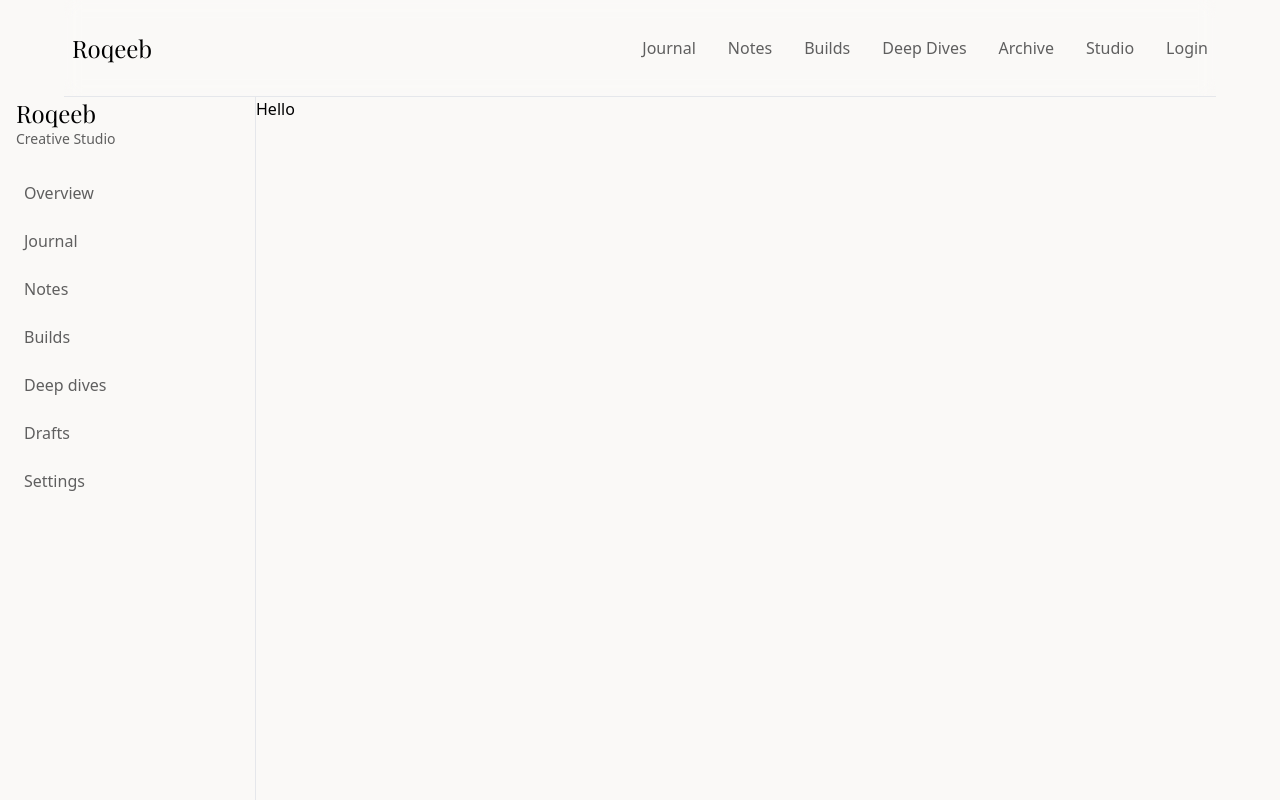
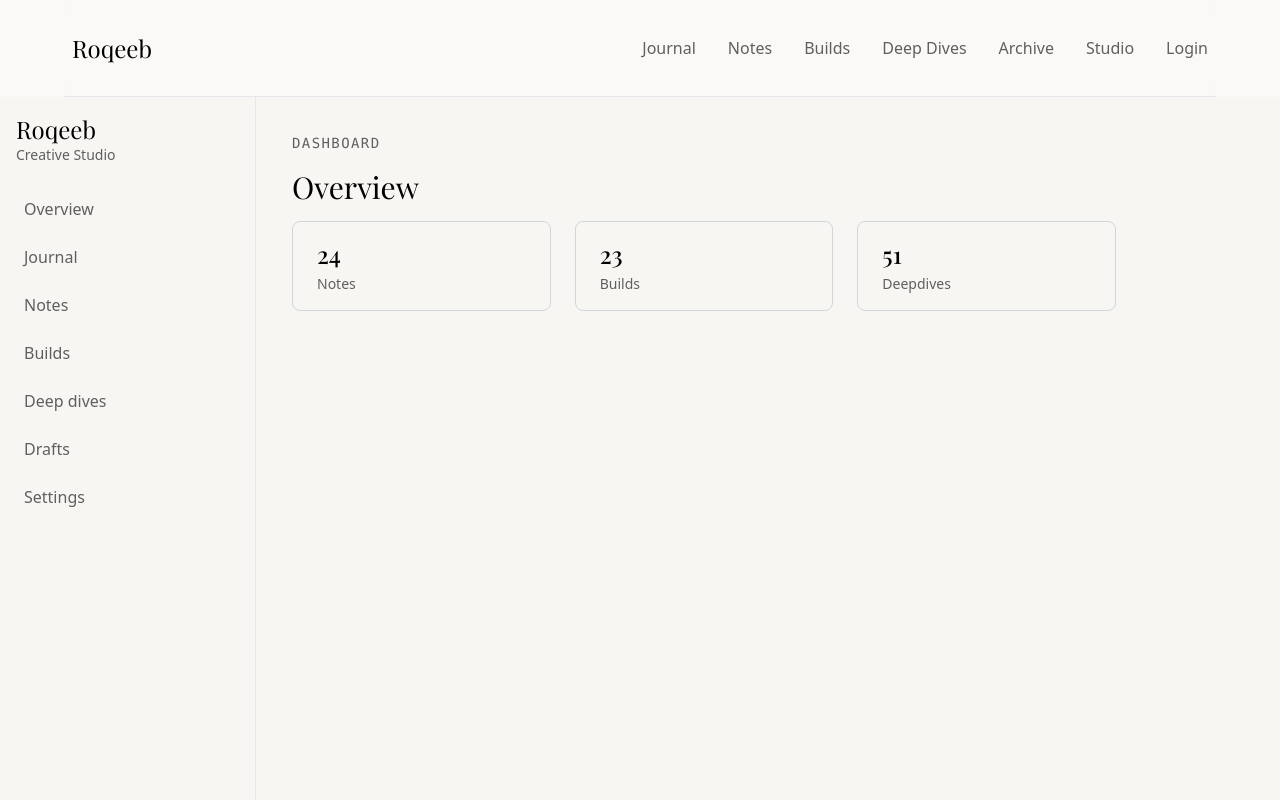
Before and after one commit to Roqeeb-dev/digital-journal, a Next.js app: page /dashboard in a window 1280 px wide. Shown: the top 800 px of the page. Built offline with nearby package versions, Linux system fonts and the light colour scheme.

Commit message:
added the dashboxes to the dashboard

```diff
--- a/app/dashboard/layout.tsx
+++ b/app/dashboard/layout.tsx
@@ -6,7 +6,7 @@ export default function DashboardLayout({
   children: React.ReactNode;
 }>) {
   return (
-    <main className="flex h-screen">
+    <main className="flex h-screen bg-background">
       <Sidebar />
       <section className="flex-1">{children}</section>
     </main>
--- a/app/dashboard/page.tsx
+++ b/app/dashboard/page.tsx
@@ -1,3 +1,7 @@
+import PillText from "@/components/PillText";
+import SectionHeading from "@/components/SectionHeading";
+import Dashboxes from "@/components/Dashboxes";
+
 export const metadata = {
   title: "Dashboard | Digital Journal",
   description: "This is the dashboard for adding new content",
@@ -5,8 +9,15 @@ export const metadata = {
 
 export default function Dashboard() {
   return (
-    <main>
-      <div>Hello</div>
+    <main className="p-9 max-w-4xl">
+      <PillText text="Dashboard" />
+      <SectionHeading text="Overview" />
+      <Dashboxes />
+
+      <section>
+        <div></div>
+        <div></div>
+      </section>
     </main>
   );
 }
--- /dev/null
+++ b/components/Dashboxes.tsx
@@ -0,0 +1,23 @@
+"use client";
+
+import { Playfair_Display } from "next/font/google";
+
+const details = [
+  { count: 24, text: "Notes" },
+  { count: 23, text: "Builds" },
+  { count: 51, text: "Deepdives" },
+];
+const playfair = Playfair_Display({ subsets: ["latin"], weight: "500" });
+
+export default function Dashboxes() {
+  return (
+    <section className="grid grid-cols-1 md:grid-cols-2 lg:grid-cols-3 gap-6">
+      {details.map((d, idx) => (
+        <div key={idx} className="px-6 py-4 border border-gray-300 rounded-lg">
+          <p className={`${playfair.className} text-2xl mb-1`}>{d.count}</p>
+          <p className="text-sm text-secondary-text">{d.text}</p>
+        </div>
+      ))}
+    </section>
+  );
+}
--- a/components/Sidebar.tsx
+++ b/components/Sidebar.tsx
@@ -18,7 +18,7 @@ export default function Sidebar() {
   const pathname = usePathname();
 
   return (
-    <main className="w-64 border-r border-gray-200 px-4">
+    <main className="w-64 border-r border-gray-200 p-4">
       <section className="mb-6">
         <Logo />
         <p className="text-sm/5 text-secondary-text">Creative Studio</p>
```
